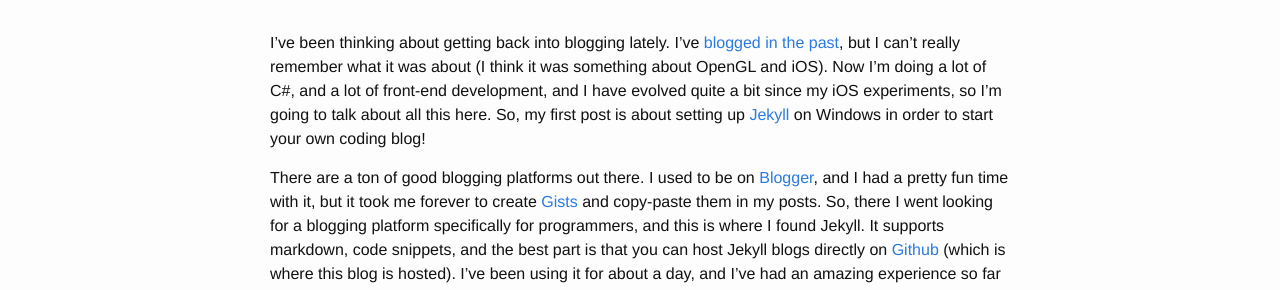
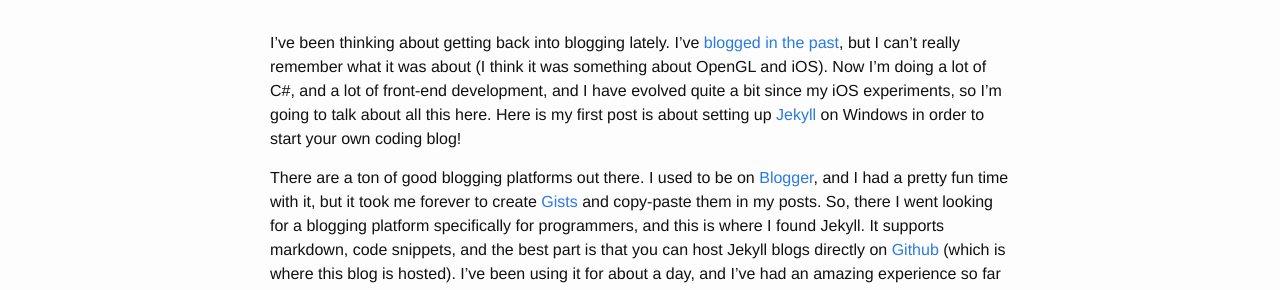
Before and after one commit to ggohierroy/ggohierroy.github.io, a Jekyll site: the page built from _posts/2015-04-07-setting-up-your-coding-blog.markdown, in a window 1280 px wide. Shown: the part 211-501 px from the top of the page. Built offline with Jekyll 4.4.1, drawn with Linux system fonts in a browser that asks for light colours.

Commit message:
Excerpt correction

```diff
--- a/_posts/2015-04-07-setting-up-your-coding-blog.markdown
+++ b/_posts/2015-04-07-setting-up-your-coding-blog.markdown
@@ -4,7 +4,7 @@ title:  "Setting Up Your Coding Blog with Jekyll - Windows Edition"
 date:   2015-04-07 21:33:18
 categories: jekyll
 ---
-I've been thinking about getting back into blogging lately. I've [blogged in the past][previous-blog], but I can't really remember what it was about (I think it was something about OpenGL and iOS). Now I'm doing a lot of C#, and a lot of front-end development, and I have evolved quite a bit since my iOS experiments, so I'm going to talk about all this here. So, my first post is about setting up [Jekyll][jekyll] on Windows in order to start your own coding blog!
+I've been thinking about getting back into blogging lately. I've [blogged in the past][previous-blog], but I can't really remember what it was about (I think it was something about OpenGL and iOS). Now I'm doing a lot of C#, and a lot of front-end development, and I have evolved quite a bit since my iOS experiments, so I'm going to talk about all this here. Here is my first post is about setting up [Jekyll][jekyll] on Windows in order to start your own coding blog!
 
 There are a ton of good blogging platforms out there. I used to be on [Blogger][blogger], and I had a pretty fun time with it, but it took me forever to create [Gists][gist] and copy-paste them in my posts. So, there I went looking for a blogging platform specifically for programmers, and this is where I found Jekyll. It supports markdown, code snippets, and the best part is that you can host Jekyll blogs directly on [Github][github] (which is where this blog is hosted). I've been using it for about a day, and I've had an amazing experience so far so let's start!
 
```
